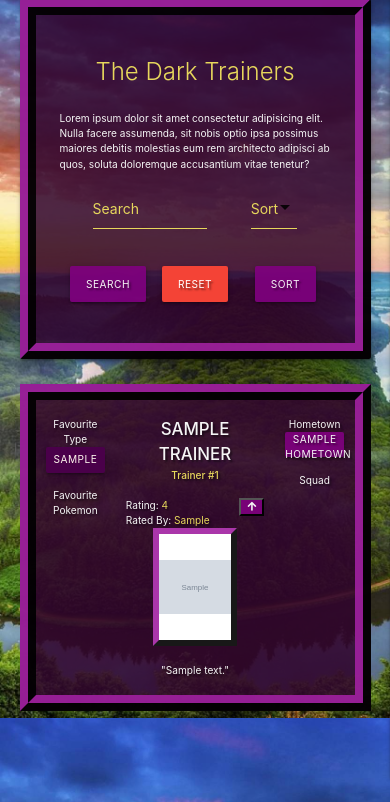
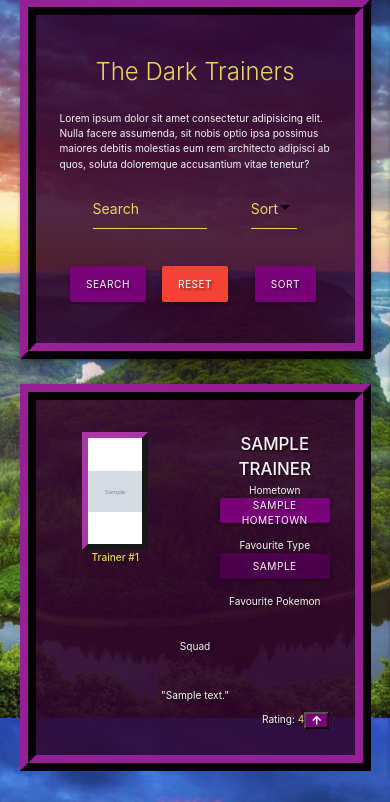
Before and after one commit to JamieM-Hub/JM-dark-pokedex, a Flask app: page /trainers in a window 390 px wide. Shown: the part 126-928 px from the top of the page. Run offline with Flask 2, Linux system fonts and the light colour scheme; grey boxes marked "Sample" are stand-in pictures; a database or web service that is not in the repository returns one stand-in record (values such as "Sample title"); some libraries are stand-ins or nearby versions; some web fonts are replaced.

Commit message:
make trainer profile responsive for small and large screens by repositioning elements

```diff
--- a/templates/trainers.html
+++ b/templates/trainers.html
@@ -74,26 +74,45 @@
 
 <!-- trainer profile -->
 <div class="row transparent pokedex-entry text-shadow" id="{{ trainer.trainer_id }}">
-    <div class="col s12">
-        <div class="row">
 
-            <!-- left column -->
-            <div class="col s3">
-                <div class="row">
+    <!-- image and ID -->
+    <div class="col s6 m4 center-align">
+        <div class="pokemon-img" style="background-image: url('{{ trainer.img_src }}');"></div>
+        <div>
+            <strong class="pokemon-id header-color">Trainer #{{ trainer.trainer_id }}</strong>
+        </div>
+    </div>
+
+    <!-- name, favourite type and favourite pokemon -->
+    <div class="col s6 m4 center-align">
+        <!-- name -->
+        <strong class="flow-text text-shadow trainer-name">{{ trainer.name|upper }}</strong>
+
+        <!-- hometown-->
+        <form class="center-align" method="POST" action="{{url_for('search_pokemon') }}">
+            Hometown<br>
+            <div class="btn btn-small btn-pokemon theme">
+                {{ trainer.hometown }}
+            </div>
+            <!-- <input class="btn btn-small btn-pokemon theme" id="query" name="query" type="submit"
+                            value="{{ trainer.hometown }}"> -->
+            <!-- <span class="header-color">{{ trainer.hometown|upper }}</span> -->
+            <br><br>
+        </form>
 
         <!-- favourite type -->
-                    <form class="col s12 center-align" method="POST" action="{{url_for('search_pokemon') }}">
+        <form class="center-align" method="POST" action="{{url_for('search_pokemon') }}">
             Favourite Type<br>
             {% if trainer.fav_type and trainer.fav_type != "none" %}
-                        <input class="btn btn-small btn-pokemon type-{{ trainer.fav_type }}" id="query" name="query"
-                            type="submit" value="{{ trainer.fav_type|upper }}">
+            <input class="btn btn-small btn-pokemon type-{{ trainer.fav_type }}" id="query" name="query" type="submit"
+                value="{{ trainer.fav_type|upper }}">
             {% else %}
             <div class="btn btn-small btn-pokemon grey">-</div>
             {% endif %}
         </form>
 
         <!-- favourite pokemon -->
-                    <form class="col s12 center-align">
+        <form class="center-align">
             <br>
             Favourite Pokemon<br>
 
@@ -110,97 +129,29 @@
             {% set type = pokemon.type[0] %}
 
             <input class="btn btn-small btn-pokemon type-{{ type }}" type="submit"
-                            value="{{ trainer.fav_pokemon|upper }}"
-                            formaction="{{url_for('get_pokemon', _anchor=anchor) }}">
-                        <div>
+                value="{{ trainer.fav_pokemon|upper }}" formaction="{{url_for('get_pokemon', _anchor=anchor) }}">
+
+            <!-- <div>
                 <br>
                 <img src="{{ pokemon.img_src }}" alt="{{ pokemon.name }}" class="img-small">
-                        </div>
+            </div> -->
+
             {% endif %}
             {% endfor %}
 
             {% else %}
             <div class="btn btn-small btn-pokemon grey">-</div>
-                        <div>
+            <!-- <div>
                 <br>
                 <img src="{{ default_img }}" alt="default image" class="img-small">
-                        </div>
+            </div> -->
             {% endif %}
-
         </form>
 
     </div>
-            </div>
-
-            <!-- middle column-->
-            <div class="col s6">
-                <div class="row">
-
-                    <!-- name -->
-                    <div class="col s12 center-align">
-                        <strong class="flow-text text-shadow trainer-name">{{ trainer.name|upper }}</strong>
-                        <!-- trainer ID -->
-                        <div class="col s12 text-shadow center-align">
-                            <strong class="pokemon-id header-color">Trainer #{{ trainer.trainer_id }}</strong>
-                            <br>
-                            <br>
-                        </div>
-                    </div>
-
-                    <!-- rating -->
-                    <form class="col s12">
-
-                        {% if session['user'] and session['user'] not in trainer.rated_by %}
-                        <button class="theme right" type="submit" name="action"
-                            formaction="{{ url_for('rate_trainer', index=trainer._id, unrate=False) }}">
-                            <i class="fa fa-arrow-up" aria-hidden="true"></i>
-                        </button>
-
-                        {% elif session['user'] and session['user'] in trainer.rated_by %}
-                        <button class="theme-reverse right" type="submit" name="action"
-                            formaction="{{ url_for('rate_trainer', index=trainer._id, unrate=True) }}">
-                            <i class="fa fa-arrow-up" aria-hidden="true"></i>
-                        </button>
-
-                        {% elif not session['user'] %}
-                        <button class="theme right" type="submit" name="action" formaction="{{ url_for('login') }}">
-                            <i class="fa fa-arrow-up" aria-hidden="true"></i>
-                        </button>
-
-                        {% endif %}
-
-                        <div>Rating: <span class="header-color">{{ trainer.rating }}</span></div>
-                        <div>Rated By: <span class="header-color">{{ trainer.rated_by }}</span></div>
-
-                    </form>
-
-                    <!-- image -->
-                    <div class="col s12">
-                        <div class="pokemon-img" style="background-image: url('{{ trainer.img_src }}');">
-                        </div>
-                    </div>
-
-                </div>
-            </div>
-
-            <!-- right column -->
-            <div class="col s3">
-                <div class="row">
-
-                    <!-- hometown-->
-                    <form class="col s12 center-align" method="POST" action="{{url_for('search_pokemon') }}">
-                        Hometown<br>
-                        <div class="btn btn-small btn-pokemon theme">
-                            {{ trainer.hometown }}
-                        </div>
-                        <!-- <input class="btn btn-small btn-pokemon theme" id="query" name="query" type="submit"
-                            value="{{ trainer.hometown }}"> -->
-                        <!-- <span class="header-color">{{ trainer.hometown|upper }}</span> -->
-                        <br><br>
-                    </form>
 
     <!-- squad -->
-                    <div class="col s12 center-align">
+    <div class="col s12 m4 center-align">
         Squad
         <br>
         {% if trainer.squad %}
@@ -209,7 +160,7 @@
             <div class="row">
 
                 {% for n in range(6) %}
-                                <div class="col s12">
+                <div class="col s4 m12">
                     <div class="">
 
                         {% if trainer.squad[n] and trainer.squad[n] != "none" %}
@@ -249,23 +200,37 @@
         {% endif %}
     </div>
 
-                </div>
+    <!-- bio -->
+    <div class="col s12">
+        <p class="trainer-bio center-align ">"{{ trainer.bio }}"</span>
     </div>
 
-        </div>
+    <!-- rating -->
+    <form class="col s12">
 
-        <!-- bottom row -->
-        <div class="row">
+        {% if session['user'] and session['user'] not in trainer.rated_by %}
+        <button class="theme right" type="submit" name="action"
+            formaction="{{ url_for('rate_trainer', index=trainer._id, unrate=False) }}">
+            <i class="fa fa-arrow-up" aria-hidden="true"></i>
+        </button>
 
-            <!-- bio -->
-            <div class="col s12">
-                <p class=" trainer-bio center-align ">"{{ trainer.bio }}"</span>
-            </div>
-            <br><br>
+        {% elif session['user'] and session['user'] in trainer.rated_by %}
+        <button class="theme-reverse right" type="submit" name="action"
+            formaction="{{ url_for('rate_trainer', index=trainer._id, unrate=True) }}">
+            <i class="fa fa-arrow-up" aria-hidden="true"></i>
+        </button>
 
-        </div>
+        {% elif not session['user'] %}
+        <button class="theme right" type="submit" name="action" formaction="{{ url_for('login') }}">
+            <i class="fa fa-arrow-up" aria-hidden="true"></i>
+        </button>
 
-    </div>
+        {% endif %}
+
+        <span class="right">Rating: <span class="header-color">{{ trainer.rating }}</span></span>
+        <!-- <div>Rated By: <span class="header-color">{{ trainer.rated_by }}</span></div> -->
+
+    </form>
 </div>
 
 {% endif %}
```
Lines whose indentation alone changed are shown as unchanged.
